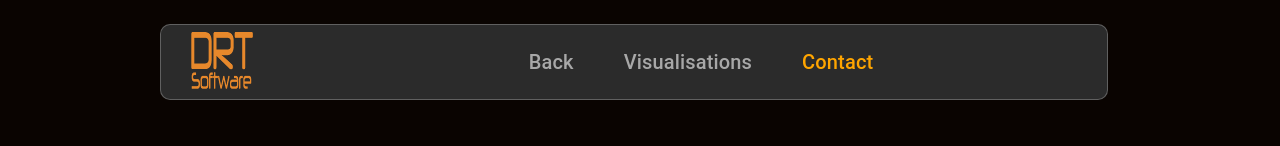
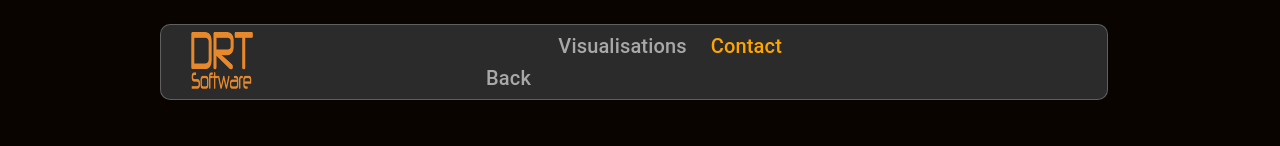
Before and after one commit to DoctorTone/drt-viz-ltd, a React (Vite) app: page /dataviz in a window 1280 px wide. Shown: the top 146 px of the page. Built offline with nearby package versions, Linux system fonts and the light colour scheme; some icons are missing.

Commit message:
Formatted dataviz toolbar spacing

```diff
--- a/src/components/NavBarDataViz.tsx
+++ b/src/components/NavBarDataViz.tsx
@@ -36,25 +36,18 @@ const NavBarDataViz = () => {
         border: "1px solid rgba(255, 255, 255, 0.25)",
       }}
     >
-      <Toolbar>
+      <Toolbar sx={{ display: "flex" }}>
+        <Box sx={{ flex: 1, display: "flex", justifyContent: "flex-start" }}>
+          <img src="./images/drtLogo.png" />
+        </Box>
         <Box
           component="div"
           sx={{
             display: "flex",
-            flexGrow: 1,
-            alignItems: "center",
-            gap: "50px",
-          }}
-        >
-          <img src="./images/drtLogo.png" />
-          <Box
-            component="div"
-            sx={{
-              display: "flex",
-              gap: "50px",
-              flexGrow: 1,
+            flex: 1,
+            gap: 3,
+            // flexGrow: 1,
             justifyContent: "center",
-              alignItems: "center",
           }}
         >
           <Typography variant="h6" className="section links">
@@ -94,7 +87,7 @@ const NavBarDataViz = () => {
             Contact
           </Typography>
         </Box>
-        </Box>
+        <Box sx={{ flex: 1 }}></Box>
       </Toolbar>
     </AppBar>
   );
```
Lines whose indentation alone changed are shown as unchanged.
